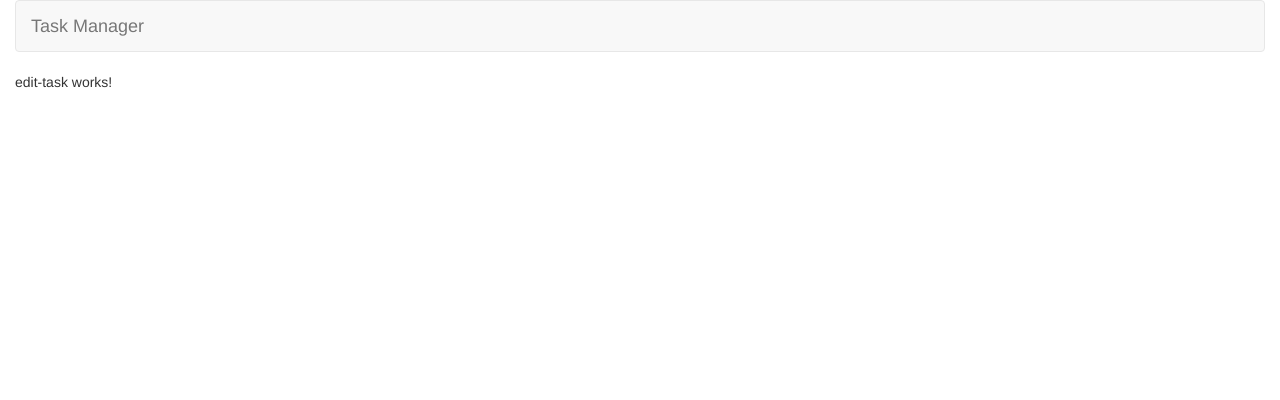
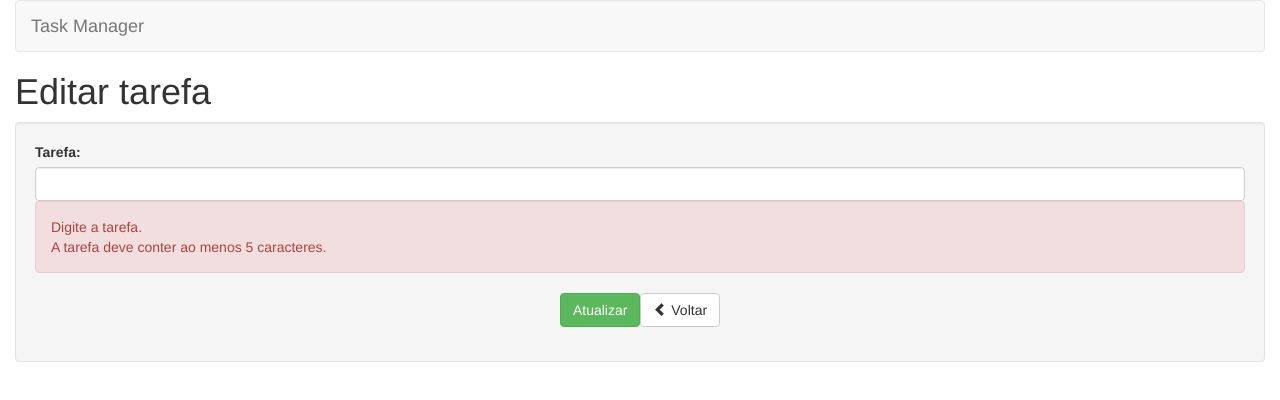
Before and after one commit to Chbmleao/AngularFirstProjects, an Angular app in the folder projects/task-manager/: page /tasks/edit/1 in a window 1280 px wide. Shown: the top 400 px of the page. Built offline with nearby package versions, Linux system fonts and the light colour scheme.

Commit message:
Add HTML interface to edit tasks

```diff
--- a/projects/task-manager/src/app/tasks/edit/edit-task.component.html
+++ b/projects/task-manager/src/app/tasks/edit/edit-task.component.html
@@ -1 +1,31 @@
-<p>edit-task works!</p>
+<h1>Editar tarefa</h1>
+
+<div class="well">
+  <form>
+    <div class="form-group">
+      <label for="nome">Tarefa:</label>
+      <input
+        type="text"
+        class="form-control"
+        id="nome"
+        name="nome"
+        minlength="5"
+        required
+      />
+      <div class="alert alert-danger">
+        <div>Digite a tarefa.</div>
+        <div>A tarefa deve conter ao menos 5 caracteres.</div>
+      </div>
+    </div>
+    <div class="form-group text-center">
+      <input type="submit" class="btn btn-success" value="Atualizar" />
+      <a class="btn btn-default">
+        <span
+          class="glyphicon glyphicon-chevron-left"
+          aria-hidden="true"
+        ></span>
+        Voltar
+      </a>
+    </div>
+  </form>
+</div>
```
